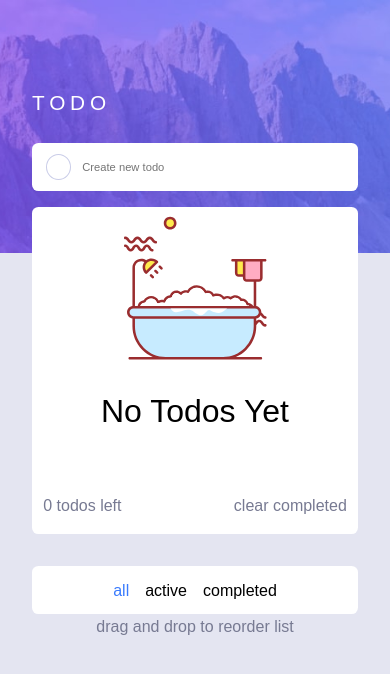
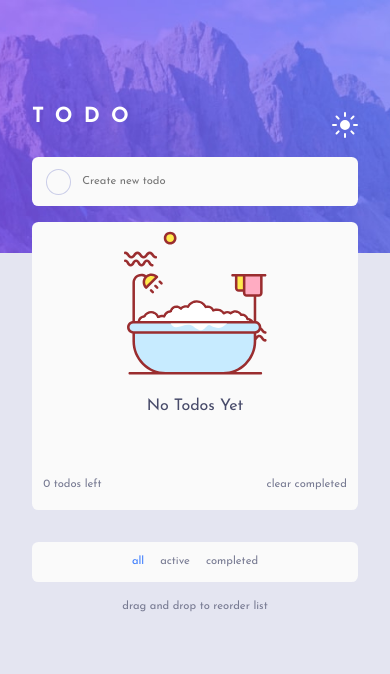
Before and after one commit to abdalghani0/todo-app-react, a React (Create React App) app: page / in a window 390 px wide. Shown: the top 674 px of the page. Built offline with nearby package versions, Linux system fonts and the light colour scheme.

Commit message:
added dark mode

```diff
--- a/src/App.css
+++ b/src/App.css
@@ -1,3 +1,4 @@
+@import url(https://fonts.googleapis.com/css2?family=Josefin+Sans:wght@400;700&display=swap);
 /*
 ==============================
 CSS reset clears browser's defaults
@@ -53,19 +54,39 @@ table {
 	      Main styles
 ==============================
 */
+[data-theme=light] {
+  --bg-color: #e4e5f1;
+  --bg-card: #fafafa;
+  --border-color: #cacde8;
+  --color: #484b6a;
+  --hover-color: #4d5066;
+  --caret-color: #484b6a;
+  --checked-color: #cacde8;
+}
 
-.app {
-  font-family: 'Josefin Sans',sans-serif;
-  background-color: #e4e5f1;
-  height: 100vh;
+[data-theme=dark] {
+  --bg-color: #161722;
+  --bg-card: #25273c;
+  --border-color: #484b6a;
+  --color: #d2d3db;
+  --hover-color: #4d5066;
+  --caret-color: #3a7bfd;
+  --checked-color: #777a92;
+}
+
+body {
+  font-family: 'Josefin Sans';
+  background-color: var(--bg-color);
+  min-height: 100vh;
   font-size: 1rem;
   line-height: 1.6;
+  transition: background-color 0.5s ease;
 }
 
 h2 {
-  font-size: 2.5rem;
-  font-weight: 500;
-  letter-spacing: 0.3rem;
+  font-size: 1.7rem;
+  font-weight: 700;
+  letter-spacing: 0.7rem;
   color: white;
   margin-bottom: 1.5rem;
 }
@@ -79,10 +100,21 @@ h2 {
   max-width: 540px;
   margin: 0 auto;
   padding: 0 2rem;
-  margin-top: -175px;
+  margin-top: -160px;
   position: relative;
   z-index: 1;
  }
+
+.header {
+  display: flex;
+  align-items: center;
+  justify-content: space-between;
+}
+
+.theme-select {
+  cursor: pointer;
+}
+
 .todo form {
   margin-bottom: 1rem;
 }
@@ -95,8 +127,9 @@ h2 {
 .todo form,
 .todo-body {
   width: 100%;
-  background-color: white;
+  background-color: var(--bg-card);
   border-radius: 0.4rem;
+  transition: background-color 0.5s ease;
 }
 
 .todo-body {
@@ -107,23 +140,29 @@ h2 {
   border: 0;
   outline: 0;
   width:90%;
+  background-color: inherit;
+  color: var(--color);
+  font-family: 'Josefin Sans';
+  font-size: inherit;
 }
 
 .circle {
-  border: 1px solid #cacde8;
+  border: 1px solid var(--border-color);
   width: 24px;
   height: 24px;
   border-radius: 50%;
   margin: 0 0.15rem;
   margin-right: 0.6rem;
-  background-color: white;
+  background-color: var(--bg-card);
+  transition: background-color 0.5s ease;
 }
 
 .empty {
-  font-size: 2rem;
+  font-size: 1.7rem;
   margin: 0.5rem 0;
   margin-bottom: 2.5rem;
   text-align: center;
+  color: var(--color);
 }
 
 .drag {
@@ -140,9 +179,10 @@ h2 {
 .list-item{
   z-index: 2;
   width: 100%;
+  color: var(--color);
   margin-bottom: 0.3rem;
-  border-bottom: 1px solid #cacde8;
-  background-color: white;
+  border-bottom: 1px solid var(--border-color);
+  background-color: var(--bg-card);
   list-style: none;
   border-radius: 0.4rem;
 }
@@ -156,7 +196,7 @@ h2 {
 }
 
 .checked {
-  color: #777a92;
+  color: var( --checked-color);
   text-decoration: line-through;
 }
 
@@ -187,7 +227,7 @@ h2 {
 }
 
 .check-box {
-  border: 1px solid #cacde8;
+  border: 1px solid var(--border-color);
   width: 24px;
   height: 24px;
   border-radius: 50%;
@@ -201,7 +241,6 @@ h2 {
 
 .check-box:hover {
   border-color: #3a7bfd
-
 }
 
 .check-box:checked {
@@ -223,7 +262,7 @@ h2 {
 
 .delete-btn {
   cursor: pointer;
-  background-color: white;
+  background-color: inherit;
   border: 0;
 }
 
@@ -233,7 +272,7 @@ h2 {
 }
 
 .delete-btn:hover {
-  background-color: white;
+  background-color: inherit;
 }
 
 /*
@@ -263,20 +302,30 @@ h2 {
   gap: 1rem;
 }
 
-.filters li:hover {
+.filter {
+  color:#777a92;
+}
+
+.filter:hover {
   color: hsl(235, 21%, 11%);
 }
 
 .filters.mobile {
   display: none;
   width: 100%;
-  background-color: white;
+  background-color: var(--bg-card);
   border-radius: 0.4rem;
   padding: 0.7rem 0;
+  transition: background-color 0.5s ease;
+  margin-bottom: 1rem;
 }
 
 .selected-filter {
   color: #3a7bfd;
+}
+
+.selected-filter:hover {
+  color:#3a7bfd
 }
 
 /*
@@ -286,7 +335,7 @@ h2 {
 */
 
 @media (max-width: 500px) {
-  main {
+  body {
     font-size: 0.7rem;
   }
   h2 {
@@ -294,6 +343,9 @@ h2 {
   }
   input {
     font-size: 0.7rem;
+  }
+  .empty {
+    font-size: 1rem;
   }
 }
 
--- a/src/App.js
+++ b/src/App.js
@@ -7,6 +7,7 @@ function App() {
   const [todos, setTodos] = useState([]);
   const [todoText, setTodoText] = useState("");
   const [filter, setFilter] = useState("all");
+  const [isDark, setIsDark] = useState(false);
 
   //save todos state array in localStorage.
   useEffect(() => {
@@ -22,21 +23,26 @@ function App() {
     console.log(todosParsed, todos);
   }, []);
 
+  let theme = isDark ? "dark" : "light";
+  document.body.setAttribute("data-theme", theme);
+
   return (
     <main className="app">
-      <img className="background" src="./images/bg-desktop-light.jpg"/>
+      <img className="background" src={isDark ? "./images/bg-desktop-dark.jpg" : "./images/bg-desktop-light.jpg"} />
       <Todo
         todos={todos}
         setTodos={setTodos}
         todoText={todoText}
         setTodoText={setTodoText}
         filter ={filter }
-        setFilter={setFilter} />
+        setFilter={setFilter}
+        isDark={isDark}
+        setIsDark={setIsDark} />
     </main>
   );
 }
 
-function Todo({todos, setTodos, todoText, setTodoText, filter , setFilter}) {
+function Todo({todos, setTodos, todoText, setTodoText, filter , setFilter, isDark, setIsDark}) {
   const empty =
     <div className="empty">
       <img width="50%" src="./images/take-a-bath-svgrepo-com.svg"/>
@@ -124,7 +130,10 @@ function Todo({todos, setTodos, todoText, setTodoText, filter , setFilter}) {
   return(
     <div className="todo">
 
-      <h2>TODO</h2>
+      <header className="header">
+        <h2>TODO</h2>
+        <span onClick={() => setIsDark(!isDark)} className="theme-select"><img src={isDark ? "./images/icon-moon.svg" : "./images/icon-sun.svg"} /></span>
+      </header>
 
       <form onSubmit={(e) => handleSubmit(e)}>
         <label>
```
